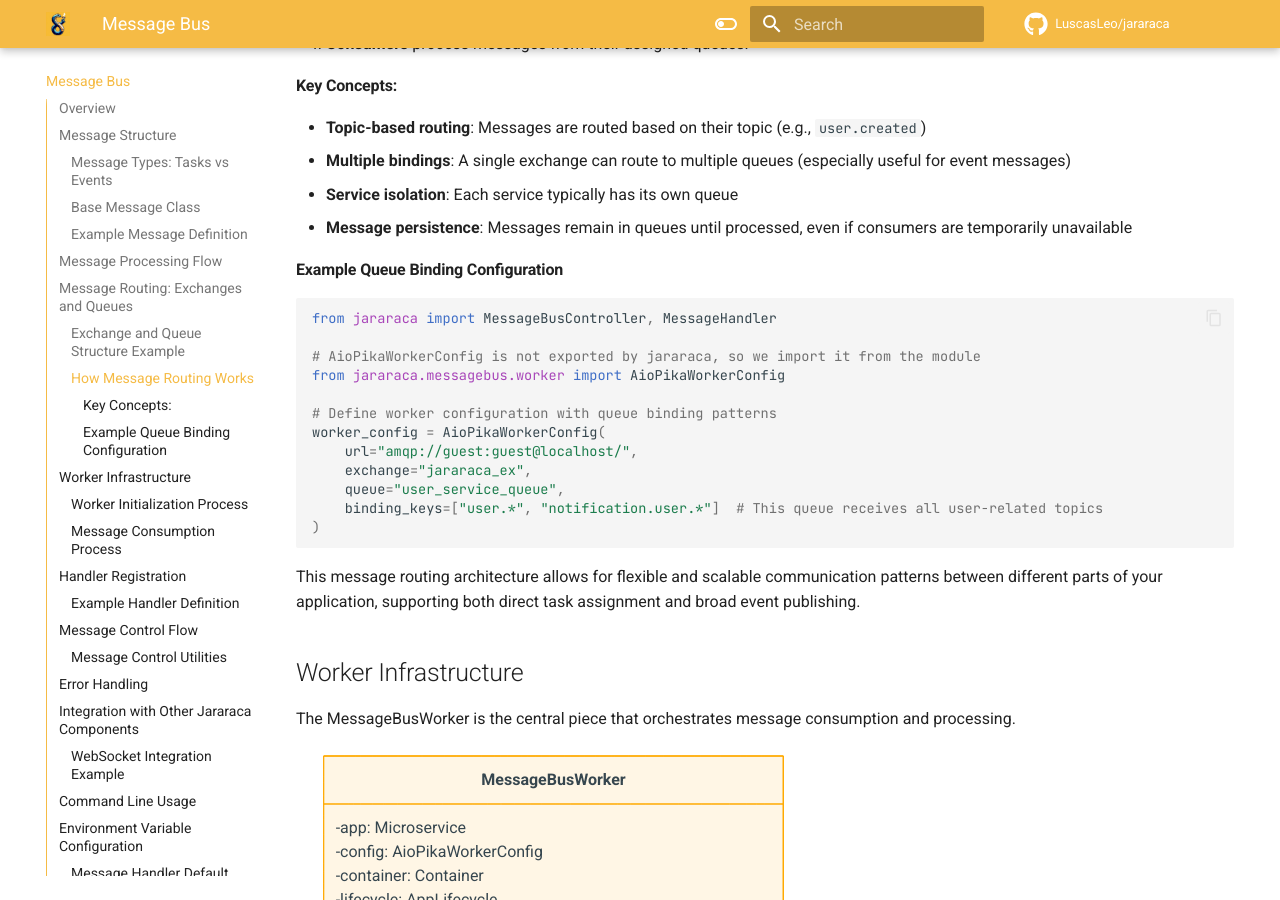
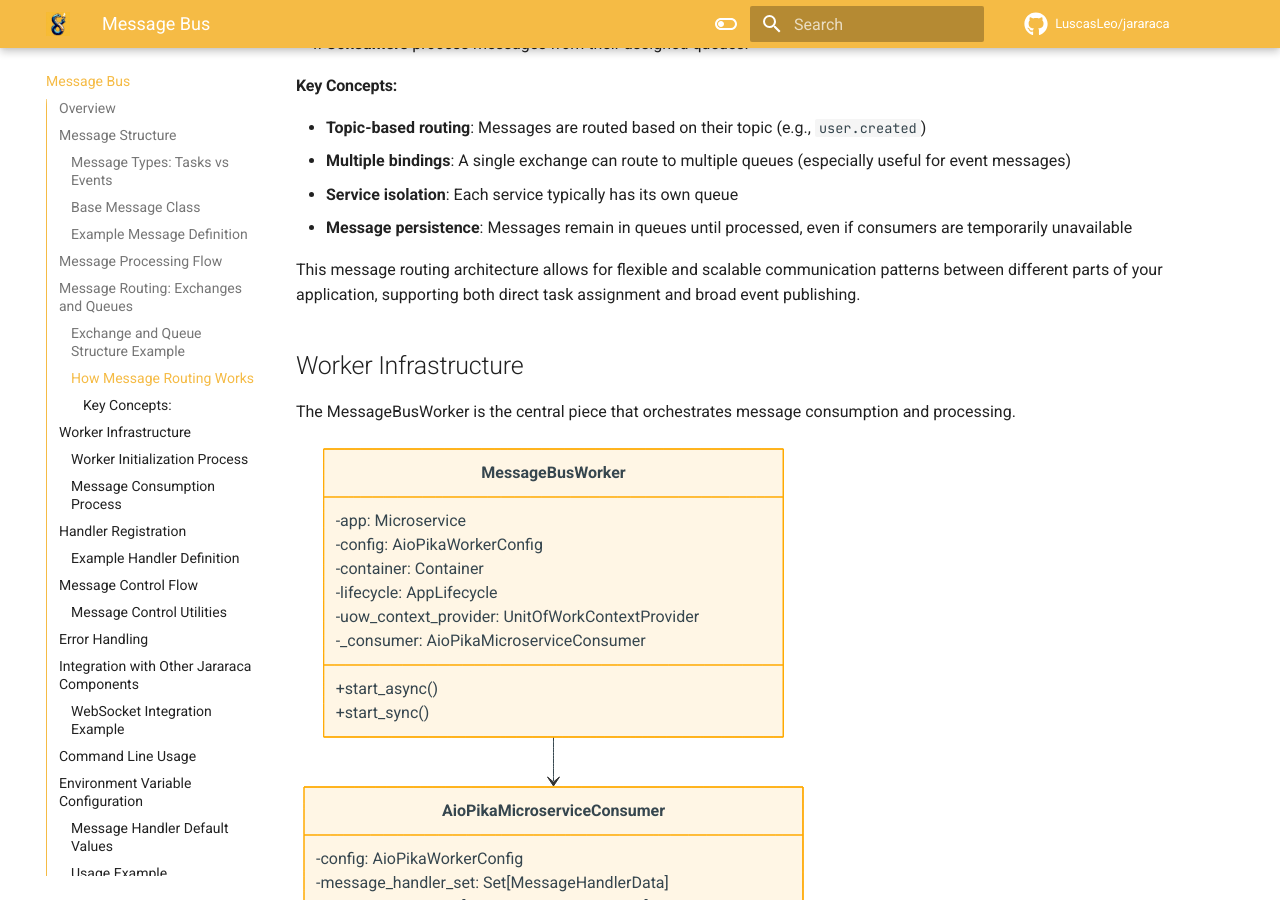
Before and after one commit to LuscasLeo/jararaca, an MkDocs documentation site: the page built from docs/messagebus.md, in a window 1280 px wide and 900 px high, scrolled down 4182 px. Built offline with MkDocs 1.6.1 and Material for MkDocs 9.7.7, drawn with Linux system fonts in a browser that asks for light colours; comment, search, counter and statistics services are not loaded.

Commit message:
refactor(messagebus): remove outdated example queue binding configuration

````diff
--- a/docs/messagebus.md
+++ b/docs/messagebus.md
@@ -207,23 +207,6 @@ graph LR
 - **Service isolation**: Each service typically has its own queue
 - **Message persistence**: Messages remain in queues until processed, even if consumers are temporarily unavailable
 
-#### Example Queue Binding Configuration
-
-```python
-from jararaca import MessageBusController, MessageHandler
-
-# AioPikaWorkerConfig is not exported by jararaca, so we import it from the module
-from jararaca.messagebus.worker import AioPikaWorkerConfig
-
-# Define worker configuration with queue binding patterns
-worker_config = AioPikaWorkerConfig(
-    url="amqp://guest:guest@localhost/",
-    exchange="jararaca_ex",
-    queue="user_service_queue",
-    binding_keys=["user.*", "notification.user.*"]  # This queue receives all user-related topics
-)
-```
-
 This message routing architecture allows for flexible and scalable communication patterns between different parts of your application, supporting both direct task assignment and broad event publishing.
 
 ## Worker Infrastructure
@@ -232,6 +215,7 @@ The MessageBusWorker is the central piece that orchestrates message consumption
 
 ```mermaid
 classDiagram
+
     class MessageBusWorker {
         -app: Microservice
         -config: AioPikaWorkerConfig
````
